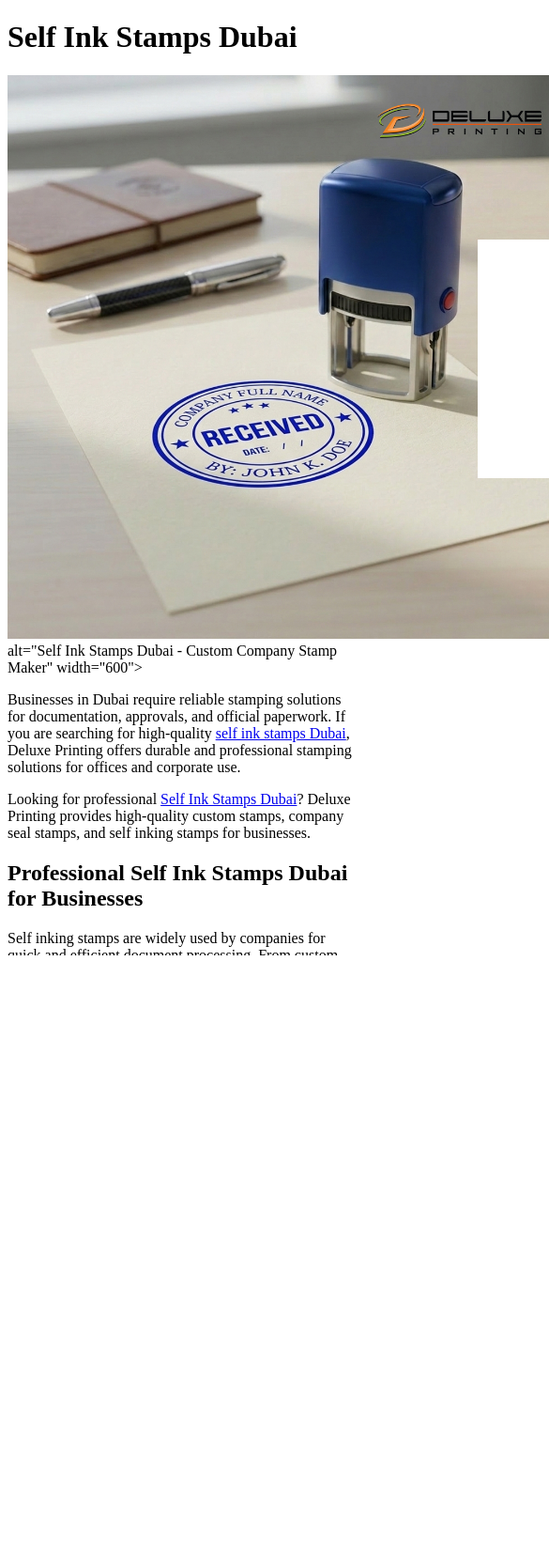
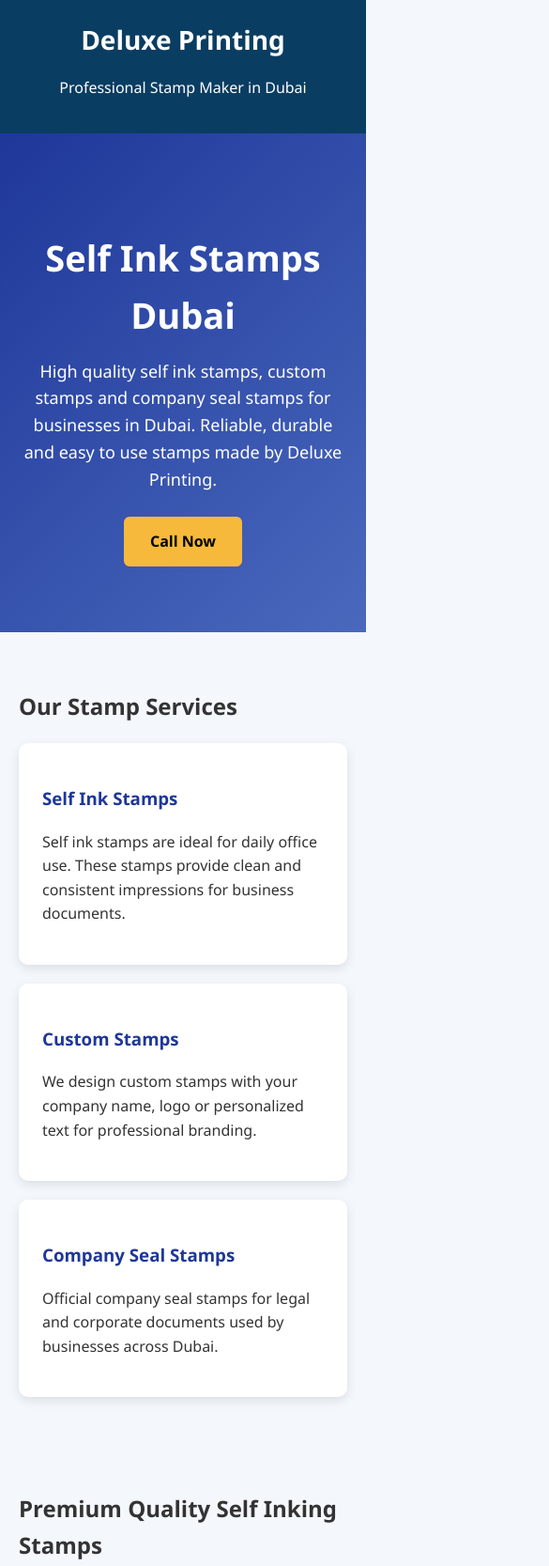
Before and after one commit to dlxprinting17-spec/self-ink-stamps-dubai, a plain HTML site: page index.html in a window 390 px wide. Shown: the top 1667 px of the page at 94% size, 585 px wide, since content can reach past the window. Before the commit the page ends 1600 px from the top, so only its background shows below. Drawn offline with Linux system fonts and the light colour scheme.

Commit message:
Improve UI design, add modern CSS, hero section and schema markup
This update improves the overall UI and SEO structure of the self ink stamps page.
Added a modern responsive layout with hero section, service cards, and improved styling using CSS.
Included LocalBusiness schema markup, SEO meta tags, and structured content sections to enhance search visibility and user experience.

```diff
--- a/index.html
+++ b/index.html
@@ -2,66 +2,242 @@
 <html lang="en">
 
 <head>
+
 <meta charset="UTF-8">
 <meta name="viewport" content="width=device-width, initial-scale=1.0">
 
-<title>Self Ink Stamps Dubai | Custom Company Seal Stamps</title>
+<title>Self Ink Stamps Dubai | Custom Stamps | Deluxe Printing</title>
 
-<meta name="description" content="Professional self ink stamps Dubai including custom stamps, company seal stamp, and office stamps. Trusted Dubai stamp maker for businesses.">
+<meta name="description" content="Self ink stamps Dubai, self inking stamps, custom stamps and company seal stamps for businesses. Order high quality stamps from Deluxe Printing.">
+
+<meta name="keywords" content="
+self ink stamps,
+self ink stamps dubai,
+self inking stamps,
+custom stamps,
+company stamp dubai,
+company seal stamp dubai,
+dubai stamp maker,
+seal stamp dubai">
+
+<!-- Schema Markup -->
+
+<script type="application/ld+json">
+{
+"@context":"https://schema.org",
+"@type":"LocalBusiness",
+"name":"Deluxe Printing",
+"url":"https://dlxprinting17-spec.github.io/self-ink-stamps-dubai/",
+"telephone":"+97142725202",
+"email":"print@dlxprint.com",
+"address":{
+"@type":"PostalAddress",
+"streetAddress":"13th St - Al Qusais Industrial Area 2",
+"addressLocality":"Dubai",
+"addressCountry":"UAE"
+}
+}
+</script>
+
+<style>
+
+body{
+font-family: 'Segoe UI', Arial, sans-serif;
+margin:0;
+background:#f4f7fb;
+color:#333;
+line-height:1.6;
+}
+
+/* HEADER */
+
+header{
+background:#0a3d62;
+color:white;
+padding:20px;
+text-align:center;
+}
+
+header h1{
+margin:0;
+font-size:28px;
+}
+
+/* HERO */
+
+.hero{
+background:linear-gradient(135deg,#1e3799,#4a69bd);
+color:white;
+padding:70px 20px;
+text-align:center;
+}
+
+.hero h2{
+font-size:38px;
+margin-bottom:15px;
+}
+
+.hero p{
+font-size:18px;
+max-width:700px;
+margin:auto;
+}
+
+.btn{
+display:inline-block;
+margin-top:25px;
+background:#f6b93b;
+color:black;
+padding:14px 28px;
+text-decoration:none;
+border-radius:6px;
+font-weight:bold;
+}
+
+/* CONTAINER */
+
+.container{
+max-width:1000px;
+margin:auto;
+padding:40px 20px;
+}
+
+/* SERVICES */
+
+.services{
+display:flex;
+flex-wrap:wrap;
+gap:20px;
+justify-content:center;
+}
+
+.card{
+background:white;
+padding:25px;
+border-radius:10px;
+box-shadow:0 4px 12px rgba(0,0,0,0.1);
+flex:1 1 260px;
+}
+
+.card h3{
+color:#1e3799;
+}
+
+/* IMAGE */
+
+.product-img{
+width:100%;
+border-radius:8px;
+margin-top:20px;
+}
+
+/* CONTACT */
+
+.contact{
+background:#ecf0f1;
+padding:40px;
+border-radius:10px;
+}
+
+/* FOOTER */
+
+footer{
+background:#0a3d62;
+color:white;
+text-align:center;
+padding:20px;
+margin-top:40px;
+}
+
+</style>
 
 </head>
 
 <body>
 
-<h1>Self Ink Stamps Dubai</h1>
-<img src="Self Ink Stamp.jpg" alt="Self Ink Stamps Dubai" width="600">
-alt="Self Ink Stamps Dubai - Custom Company Stamp Maker"
-width="600">
-<p>
-Businesses in Dubai require reliable stamping solutions for documentation, approvals, and official paperwork.
-If you are searching for high-quality
-<a href="https://www.dlxprint.com/stamps-dubai.html">self ink stamps Dubai</a>,
-Deluxe Printing offers durable and professional stamping solutions for offices and corporate use.
-</p>
-Looking for professional <a href="https://www.dlxprint.com/stamps-dubai.html">Self Ink Stamps Dubai</a>?
-Deluxe Printing provides high-quality custom stamps, company seal stamps, and self inking stamps for businesses.
-</p>
-<h2>Professional Self Ink Stamps Dubai for Businesses</h2>
+<header>
+<h1>Deluxe Printing</h1>
+<p>Professional Stamp Maker in Dubai</p>
+</header>
+
+<section class="hero">
+
+<h2>Self Ink Stamps Dubai</h2>
 
 <p>
-Self inking stamps are widely used by companies for quick and efficient document processing.
-From custom stamps to company seal stamps, businesses rely on high-quality stamping tools that produce
-clear and consistent impressions. A professional Dubai stamp maker ensures that each stamp is durable,
-easy to use, and suitable for daily office work.
+High quality self ink stamps, custom stamps and company seal stamps for businesses in Dubai.
+Reliable, durable and easy to use stamps made by Deluxe Printing.
 </p>
 
-<ul>
-<li>Self Ink Stamps</li>
-<li>Self Ink Stamps Dubai</li>
-<li>Self Inking Stamps</li>
-<li>Custom Stamps</li>
-<li>Self Ink Stamp</li>
-<li>Company Stamp Near Me</li>
-<li>Company Seal Stamp</li>
-<li>Company Stamp Dubai</li>
-<li>Dubai Stamp Maker</li>
-<li>Seal Stamp</li>
-</ul>
+<a class="btn" href="tel:+97142725202">Call Now</a>
 
-<h2>Why Businesses Use Custom Stamps</h2>
+</section>
+
+<section class="container">
+
+<h2>Our Stamp Services</h2>
+
+<div class="services">
+
+<div class="card">
+<h3>Self Ink Stamps</h3>
+<p>
+Self ink stamps are ideal for daily office use. These stamps provide clean and consistent impressions for business documents.
+</p>
+</div>
+
+<div class="card">
+<h3>Custom Stamps</h3>
+<p>
+We design custom stamps with your company name, logo or personalized text for professional branding.
+</p>
+</div>
+
+<div class="card">
+<h3>Company Seal Stamps</h3>
+<p>
+Official company seal stamps for legal and corporate documents used by businesses across Dubai.
+</p>
+</div>
+
+</div>
+
+</section>
+
+<section class="container">
+
+<h2>Premium Quality Self Inking Stamps</h2>
+
+<img src="Self%20Ink%20Stamp.jpg" class="product-img" alt="Self Ink Stamps Dubai">
 
 <p>
-Custom stamps help businesses maintain efficiency in everyday administrative tasks.
-Company stamps and seal stamps are commonly used for invoices, contracts, approvals,
-and official company documents. With self ink stamps, there is no need for a separate
-ink pad, making them convenient for frequent office use.
+Self inking stamps are an essential tool for businesses that require quick and professional document stamping.
+At Deluxe Printing, we manufacture durable stamps designed to deliver thousands of clear impressions without replacing the ink frequently.
 </p>
 
+</section>
+
+<section class="container contact">
+
+<h2>Contact Deluxe Printing</h2>
+
 <p>
-For professional printing and stamping services in Dubai, visit
-<a href="https://www.dlxprint.com">Printing Services Dubai</a>
-to explore a wide range of business printing solutions.
+<b>Address</b><br>
+13th St - Al Qusais Industrial Area 2<br>
+Dubai - United Arab Emirates
 </p>
+
+<p><b>Phone:</b> +971 4 272 5202</p>
+
+<p><b>Email:</b> print@dlxprint.com</p>
+
+</section>
+
+<footer>
+
+<p>© 2026 Deluxe Printing | Self Ink Stamps Dubai</p>
+
+</footer>
 
 </body>
 
```
